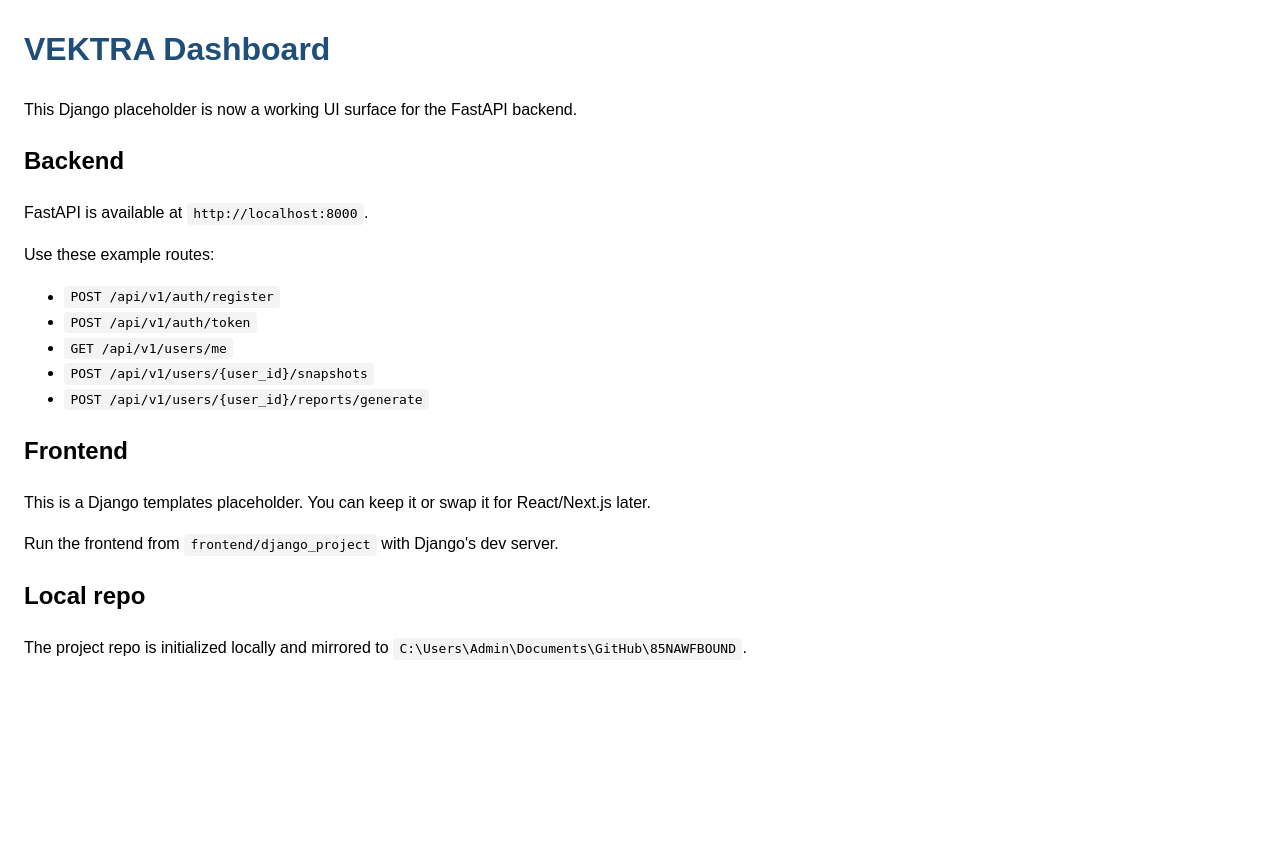
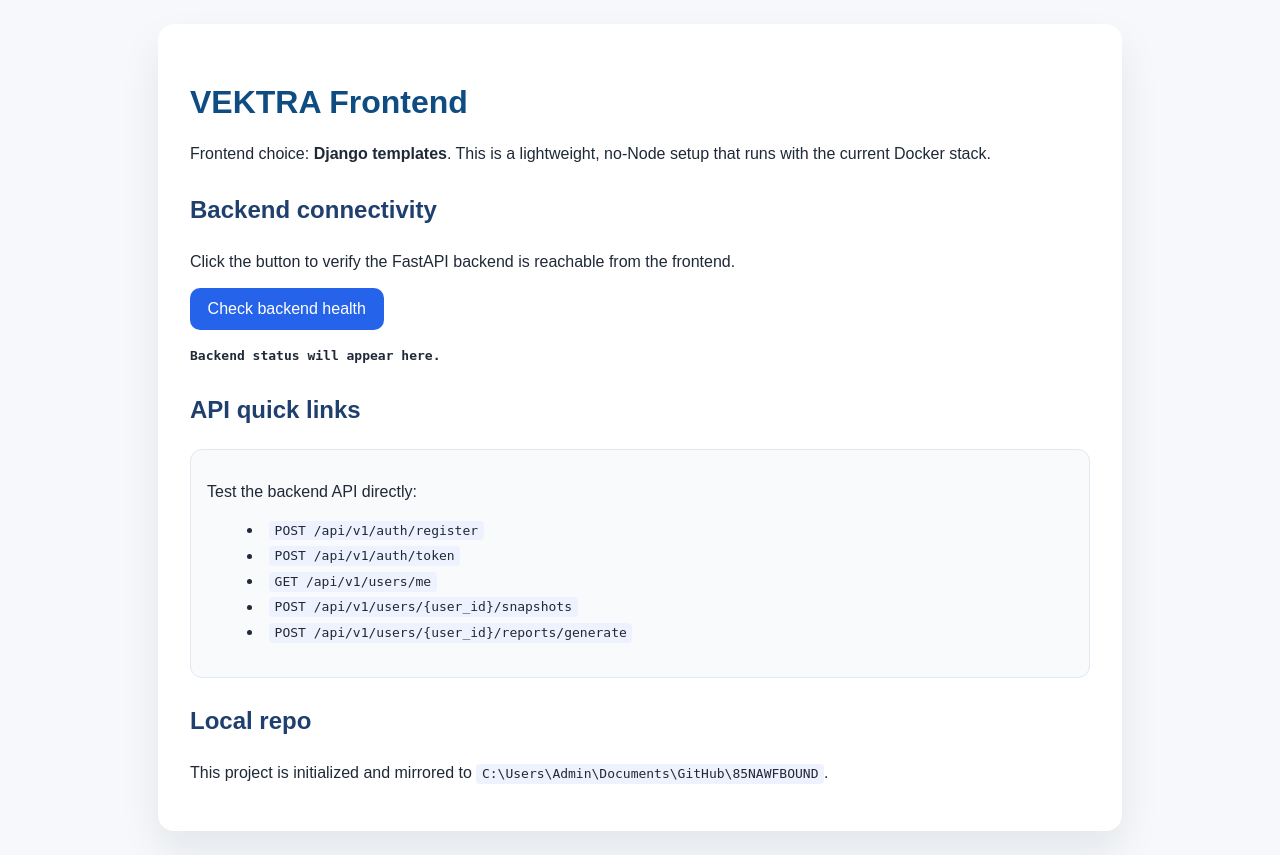
Before and after one commit to meegaw-roophy/85NAWFBOUND, a Python web app: template frontend/django_project/templates/index.html in a window 1280 px wide. Before the commit the page ends 656 px from the top, so only its background shows below. Run offline with Jinja, Linux system fonts and the light colour scheme; the template is opened without the code that fills it, so the values that code supplies are empty.

Commit message:
Finalize frontend choice with Django templates and backend health check

```diff
--- a/frontend/django_project/templates/index.html
+++ b/frontend/django_project/templates/index.html
@@ -5,36 +5,64 @@
     <meta name="viewport" content="width=device-width, initial-scale=1" />
     <title>{{ title }}</title>
     <style>
-      body { font-family: Arial, sans-serif; line-height: 1.6; margin: 1.5rem; }
-      h1 { color: #1f4e79; }
-      section { margin-bottom: 1.25rem; }
-      code, pre { background: #f4f4f4; padding: 0.2rem 0.4rem; border-radius: 4px; }
-      ul { margin-top: 0.25rem; }
+      body { font-family: Arial, sans-serif; line-height: 1.6; margin: 1.5rem; background: #f6f8fb; color: #1f2937; }
+      .page { max-width: 900px; margin: auto; background: white; border-radius: 16px; padding: 2rem; box-shadow: 0 20px 40px rgba(15,23,42,0.08); }
+      h1 { color: #0f4c81; margin-bottom: 0.25rem; }
+      h2 { color: #1f3f6f; margin-top: 1.5rem; }
+      p { margin: 0.8rem 0; }
+      code { background: #eef2ff; padding: 0.15rem 0.35rem; border-radius: 4px; }
+      .status { margin-top: 0.5rem; font-weight: 600; }
+      .api-list { list-style: inside disc; margin-top: 0.5rem; }
+      .card { background: #f8fafc; border: 1px solid #e2e8f0; border-radius: 12px; padding: 1rem; margin-top: 1rem; }
+      button { background: #2563eb; color: white; border: none; padding: 0.75rem 1.1rem; border-radius: 10px; cursor: pointer; font-size: 1rem; }
+      button:hover { background: #1d4ed8; }
+      #health-result { margin-top: 1rem; font-family: monospace; white-space: pre-wrap; }
     </style>
   </head>
   <body>
-    <h1>VEKTRA Dashboard</h1>
-    <p>This Django placeholder is now a working UI surface for the FastAPI backend.</p>
+    <div class="page">
+      <h1>VEKTRA Frontend</h1>
+      <p>Frontend choice: <strong>Django templates</strong>. This is a lightweight, no-Node setup that runs with the current Docker stack.</p>
+
       <section>
-      <h2>Backend</h2>
-      <p>FastAPI is available at <code>http://localhost:8000</code>.</p>
-      <p>Use these example routes:</p>
-      <ul>
+        <h2>Backend connectivity</h2>
+        <p>Click the button to verify the FastAPI backend is reachable from the frontend.</p>
+        <button id="check-health">Check backend health</button>
+        <div id="health-result" class="status">Backend status will appear here.</div>
+      </section>
+
+      <section>
+        <h2>API quick links</h2>
+        <div class="card">
+          <p>Test the backend API directly:</p>
+          <ul class="api-list">
             <li><code>POST /api/v1/auth/register</code></li>
             <li><code>POST /api/v1/auth/token</code></li>
             <li><code>GET /api/v1/users/me</code></li>
             <li><code>POST /api/v1/users/{user_id}/snapshots</code></li>
             <li><code>POST /api/v1/users/{user_id}/reports/generate</code></li>
           </ul>
+        </div>
       </section>
-    <section>
-      <h2>Frontend</h2>
-      <p>This is a Django templates placeholder. You can keep it or swap it for React/Next.js later.</p>
-      <p>Run the frontend from <code>frontend/django_project</code> with Django's dev server.</p>
-    </section>
+
       <section>
         <h2>Local repo</h2>
-      <p>The project repo is initialized locally and mirrored to <code>C:\Users\Admin\Documents\GitHub\85NAWFBOUND</code>.</p>
+        <p>This project is initialized and mirrored to <code>C:\Users\Admin\Documents\GitHub\85NAWFBOUND</code>.</p>
       </section>
+    </div>
+
+    <script>
+      document.getElementById('check-health').addEventListener('click', async function () {
+        const result = document.getElementById('health-result');
+        result.textContent = 'Checking...';
+        try {
+          const response = await fetch('http://localhost:8000/');
+          const data = await response.json();
+          result.textContent = 'OK: ' + JSON.stringify(data, null, 2);
+        } catch (error) {
+          result.textContent = 'Error: ' + error.message;
+        }
+      });
+    </script>
   </body>
 </html>
```
Also changed, not shown: backend/app/main.py (+14 -0 lines), README.md, frontend/django_project/README.md. Lines whose indentation alone changed are shown as unchanged.
